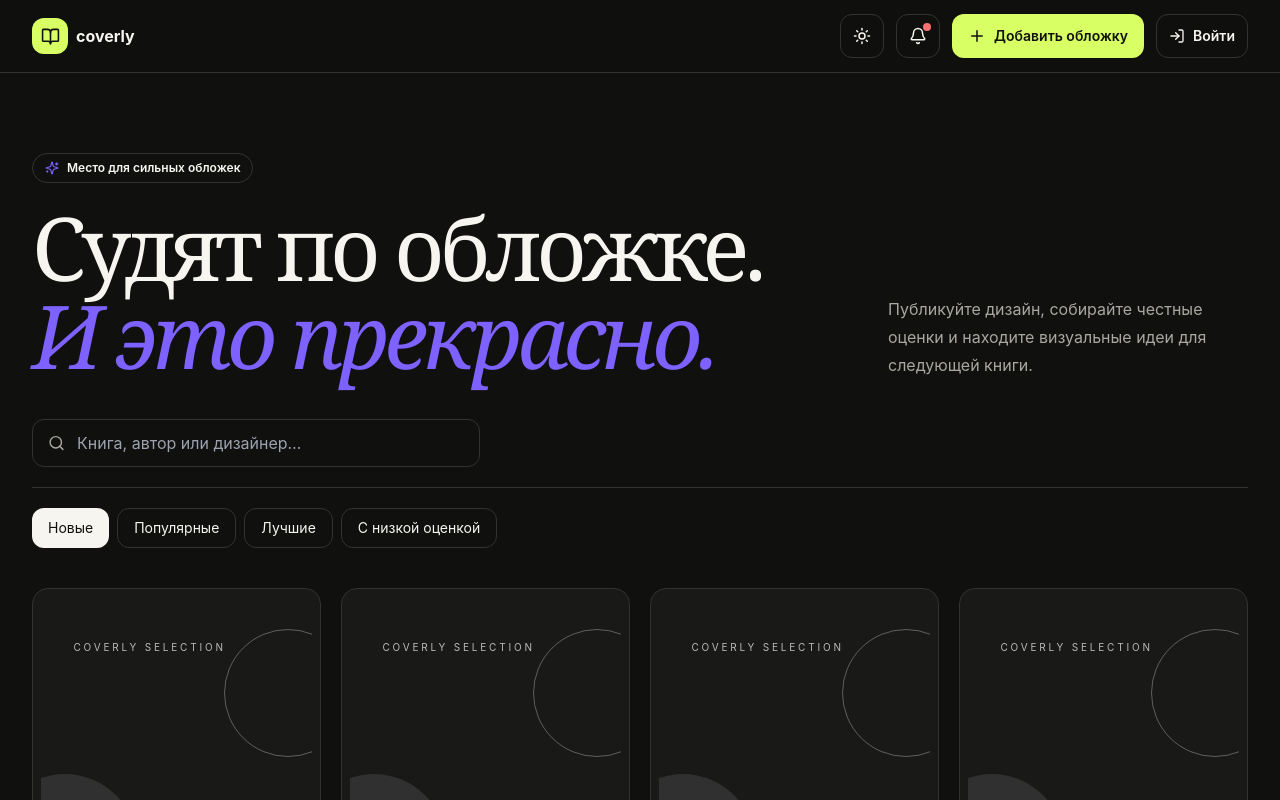
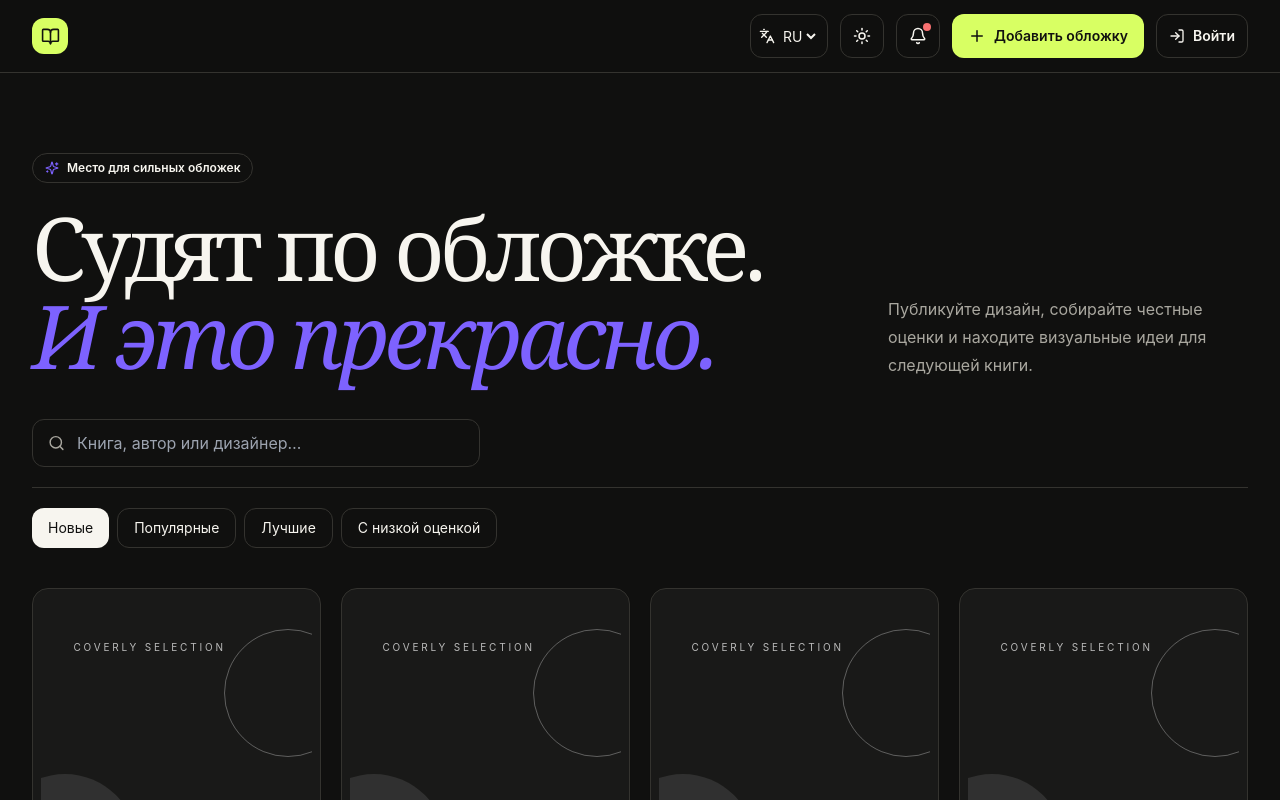
Before and after one commit to kerilok/coverly, a Next.js app: page / in a window 1280 px wide. Shown: the top 800 px of the page. Built offline with nearby package versions, Linux system fonts and the light colour scheme; no server answers.

Commit message:
Add Russian, English, German and Ukrainian localization

```diff
--- a/app/layout.tsx
+++ b/app/layout.tsx
@@ -1 +1 @@
-import type{Metadata}from"next";import"./globals.css";import{ThemeProvider}from"@/components/ThemeProvider";import{Toaster}from"sonner";export const metadata:Metadata={title:"Coverly — обложки, которые хочется открыть",description:"Сообщество авторов и дизайнеров книжных обложек"};export default function Layout({children}:{children:React.ReactNode}){return <html lang="ru" suppressHydrationWarning><body><ThemeProvider>{children}<Toaster position="bottom-center" richColors/></ThemeProvider></body></html>}
+import type{Metadata}from"next";import"./globals.css";import{ThemeProvider}from"@/components/ThemeProvider";import{I18nProvider}from"@/components/I18nProvider";import{Toaster}from"sonner";export const metadata:Metadata={title:"Coverly",description:"A community for book cover design"};export default function Layout({children}:{children:React.ReactNode}){return <html lang="ru" suppressHydrationWarning><body><ThemeProvider><I18nProvider>{children}<Toaster position="bottom-center" richColors/></I18nProvider></ThemeProvider></body></html>}
--- a/components/Header.tsx
+++ b/components/Header.tsx
@@ -1 +1 @@
-"use client";import Link from"next/link";import{BookOpen,Plus,Moon,Sun,Bell}from"lucide-react";import{useTheme}from"./ThemeProvider";import{AuthNav}from"./AuthNav";export function Header({onAdd}:{onAdd?:()=>void}){const{dark,toggle}=useTheme();return <header className="glass sticky top-0 z-40 border-b line"><div className="mx-auto flex h-[72px] max-w-7xl items-center gap-3 px-4 sm:px-8"><Link href="/" className="flex items-center gap-2 font-bold"><span className="grid h-9 w-9 place-items-center rounded-xl bg-acid text-ink"><BookOpen size={19}/></span>coverly</Link><div className="ml-auto"/><button onClick={toggle} aria-label="Сменить тему" className="grid h-11 w-11 place-items-center rounded-xl border line">{dark?<Sun size={18}/>:<Moon size={18}/>}</button><button aria-label="Уведомления" className="relative hidden h-11 w-11 place-items-center rounded-xl border line sm:grid"><Bell size={18}/><i className="absolute right-2 top-2 h-2 w-2 rounded-full bg-red-400"/></button><button onClick={onAdd} className="flex h-11 items-center gap-2 rounded-xl bg-acid px-4 text-sm font-semibold text-ink"><Plus size={18}/><span className="hidden sm:inline">Добавить обложку</span></button><AuthNav/></div></header>}
+"use client";import Link from"next/link";import{BookOpen,Plus,Moon,Sun,Bell}from"lucide-react";import{useTheme}from"./ThemeProvider";import{useI18n}from"./I18nProvider";import{LanguageSwitcher}from"./LanguageSwitcher";import{AuthNav}from"./AuthNav";export function Header({onAdd}:{onAdd?:()=>void}){const{dark,toggle}=useTheme(),{t}=useI18n();return <header className="glass sticky top-0 z-40 border-b line"><div className="mx-auto flex h-[72px] max-w-7xl items-center gap-2 px-3 sm:gap-3 sm:px-8"><Link href="/" className="flex items-center gap-2 font-bold"><span className="grid h-9 w-9 place-items-center rounded-xl bg-acid text-ink"><BookOpen size={19}/></span><span className="hidden xs:inline">coverly</span></Link><div className="ml-auto"/><LanguageSwitcher/><button onClick={toggle} aria-label="Theme" className="grid h-11 w-11 place-items-center rounded-xl border line">{dark?<Sun size={18}/>:<Moon size={18}/>}</button><button aria-label="Notifications" className="relative hidden h-11 w-11 place-items-center rounded-xl border line lg:grid"><Bell size={18}/><i className="absolute right-2 top-2 h-2 w-2 rounded-full bg-red-400"/></button><button onClick={onAdd} className="flex h-11 items-center gap-2 rounded-xl bg-acid px-3 text-sm font-semibold text-ink sm:px-4"><Plus size={18}/><span className="hidden md:inline">{t("add")}</span></button><AuthNav/></div></header>}
--- /dev/null
+++ b/components/I18nProvider.tsx
@@ -0,0 +1,11 @@
+"use client";
+import {createContext,useContext,useEffect,useMemo,useState} from "react";
+export type Locale="ru"|"en"|"de"|"uk";
+const messages:Record<Locale,Record<string,string>>={
+ru:{search:"Книга, автор или дизайнер…",add:"Добавить обложку",login:"Войти",logout:"Выйти",tagline:"Место для сильных обложек",hero1:"Судят по обложке.",hero2:"И это прекрасно.",intro:"Публикуйте дизайн, собирайте честные оценки и находите визуальные идеи для следующей книги.",new:"Новые",popular:"Популярные",best:"Лучшие",low:"С низкой оценкой",notFound:"Ничего не найдено",ratings:"оценок",newWork:"Новая работа",addCover:"Добавить обложку",drop:"Перетащите изображение",title:"Название книги",author:"Автор",description:"Описание",publish:"Опубликовать",back:"Назад",editor:"Выбор редакции",yourRating:"Ваша оценка",chooseRating:"Выберите оценку от 1 до 10",comments:"Комментарии",commentPlaceholder:"Что вы думаете об этой обложке?",createAccount:"Создать аккаунт",nameHint:"Введите имя, которое увидят другие пользователи.",yourName:"Ваше имя",email:"Email",password:"Пароль",register:"Зарегистрироваться",haveAccount:"Уже есть аккаунт?",welcome:"С возвращением",noAccount:"Нет аккаунта?",accountSettings:"Настройки аккаунта",profile:"Профиль",saveProfile:"Сохранить профиль",saved:"Имя сохранено"},
+en:{search:"Book, author or designer…",add:"Add cover",login:"Sign in",logout:"Sign out",tagline:"A place for remarkable covers",hero1:"Judge a book by its cover.",hero2:"That’s the point.",intro:"Publish your designs, collect honest ratings and discover visual ideas for the next book.",new:"Newest",popular:"Popular",best:"Top rated",low:"Lowest rated",notFound:"Nothing found",ratings:"ratings",newWork:"New work",addCover:"Add a cover",drop:"Drop an image here",title:"Book title",author:"Author",description:"Description",publish:"Publish",back:"Back",editor:"Editor’s choice",yourRating:"Your rating",chooseRating:"Choose a rating from 1 to 10",comments:"Comments",commentPlaceholder:"What do you think about this cover?",createAccount:"Create account",nameHint:"Enter the name other users will see.",yourName:"Your name",email:"Email",password:"Password",register:"Create account",haveAccount:"Already have an account?",welcome:"Welcome back",noAccount:"No account yet?",accountSettings:"Account settings",profile:"Profile",saveProfile:"Save profile",saved:"Name saved"},
+de:{search:"Buch, Autor oder Designer…",add:"Cover hinzufügen",login:"Anmelden",logout:"Abmelden",tagline:"Ein Ort für starke Buchcover",hero1:"Man urteilt nach dem Cover.",hero2:"Und das ist gut so.",intro:"Veröffentliche Designs, sammle ehrliche Bewertungen und entdecke Ideen für das nächste Buch.",new:"Neu",popular:"Beliebt",best:"Bestbewertet",low:"Niedrig bewertet",notFound:"Nichts gefunden",ratings:"Bewertungen",newWork:"Neue Arbeit",addCover:"Cover hinzufügen",drop:"Bild hier ablegen",title:"Buchtitel",author:"Autor",description:"Beschreibung",publish:"Veröffentlichen",back:"Zurück",editor:"Empfehlung",yourRating:"Deine Bewertung",chooseRating:"Bewertung von 1 bis 10 wählen",comments:"Kommentare",commentPlaceholder:"Was hältst du von diesem Cover?",createAccount:"Konto erstellen",nameHint:"Gib den Namen ein, den andere sehen sollen.",yourName:"Dein Name",email:"E-Mail",password:"Passwort",register:"Registrieren",haveAccount:"Schon registriert?",welcome:"Willkommen zurück",noAccount:"Noch kein Konto?",accountSettings:"Kontoeinstellungen",profile:"Profil",saveProfile:"Profil speichern",saved:"Name gespeichert"},
+uk:{search:"Книга, автор або дизайнер…",add:"Додати обкладинку",login:"Увійти",logout:"Вийти",tagline:"Місце для сильних обкладинок",hero1:"Судять за обкладинкою.",hero2:"І це прекрасно.",intro:"Публікуйте дизайн, отримуйте чесні оцінки та знаходьте візуальні ідеї для наступної книги.",new:"Нові",popular:"Популярні",best:"Найкращі",low:"З низькою оцінкою",notFound:"Нічого не знайдено",ratings:"оцінок",newWork:"Нова робота",addCover:"Додати обкладинку",drop:"Перетягніть зображення",title:"Назва книги",author:"Автор",description:"Опис",publish:"Опублікувати",back:"Назад",editor:"Вибір редакції",yourRating:"Ваша оцінка",chooseRating:"Оберіть оцінку від 1 до 10",comments:"Коментарі",commentPlaceholder:"Що ви думаєте про цю обкладинку?",createAccount:"Створити акаунт",nameHint:"Введіть ім’я, яке бачитимуть інші користувачі.",yourName:"Ваше ім’я",email:"Email",password:"Пароль",register:"Зареєструватися",haveAccount:"Вже маєте акаунт?",welcome:"З поверненням",noAccount:"Ще немає акаунта?",accountSettings:"Налаштування акаунта",profile:"Профіль",saveProfile:"Зберегти профіль",saved:"Ім’я збережено"}}
+const C=createContext({locale:"ru" as Locale,setLocale:(_l:Locale)=>{},t:(key:string)=>key});
+export function I18nProvider({children}:{children:React.ReactNode}){const[locale,setLocaleState]=useState<Locale>("ru");useEffect(()=>{const saved=localStorage.getItem("coverly_locale") as Locale|null;if(saved&&messages[saved])setLocaleState(saved)},[]);const setLocale=(next:Locale)=>{setLocaleState(next);localStorage.setItem("coverly_locale",next);document.documentElement.lang=next};const value=useMemo(()=>({locale,setLocale,t:(key:string)=>messages[locale][key]||messages.ru[key]||key}),[locale]);return <C.Provider value={value}>{children}</C.Provider>}
+export const useI18n=()=>useContext(C);
--- /dev/null
+++ b/components/LanguageSwitcher.tsx
@@ -0,0 +1 @@
+"use client";import{Languages}from"lucide-react";import{useI18n,type Locale}from"./I18nProvider";export function LanguageSwitcher(){const{locale,setLocale}=useI18n();return <label className="relative flex h-11 items-center rounded-xl border line px-2"><Languages size={16}/><select aria-label="Language" value={locale} onChange={e=>setLocale(e.target.value as Locale)} className="h-full bg-transparent pl-1 text-sm outline-none"><option value="ru">RU</option><option value="en">EN</option><option value="de">DE</option><option value="uk">UA</option></select></label>}
```
Also changed, not shown: components/Home.tsx (+1 -1 lines), components/UploadModal.tsx (+1 -1 lines).
